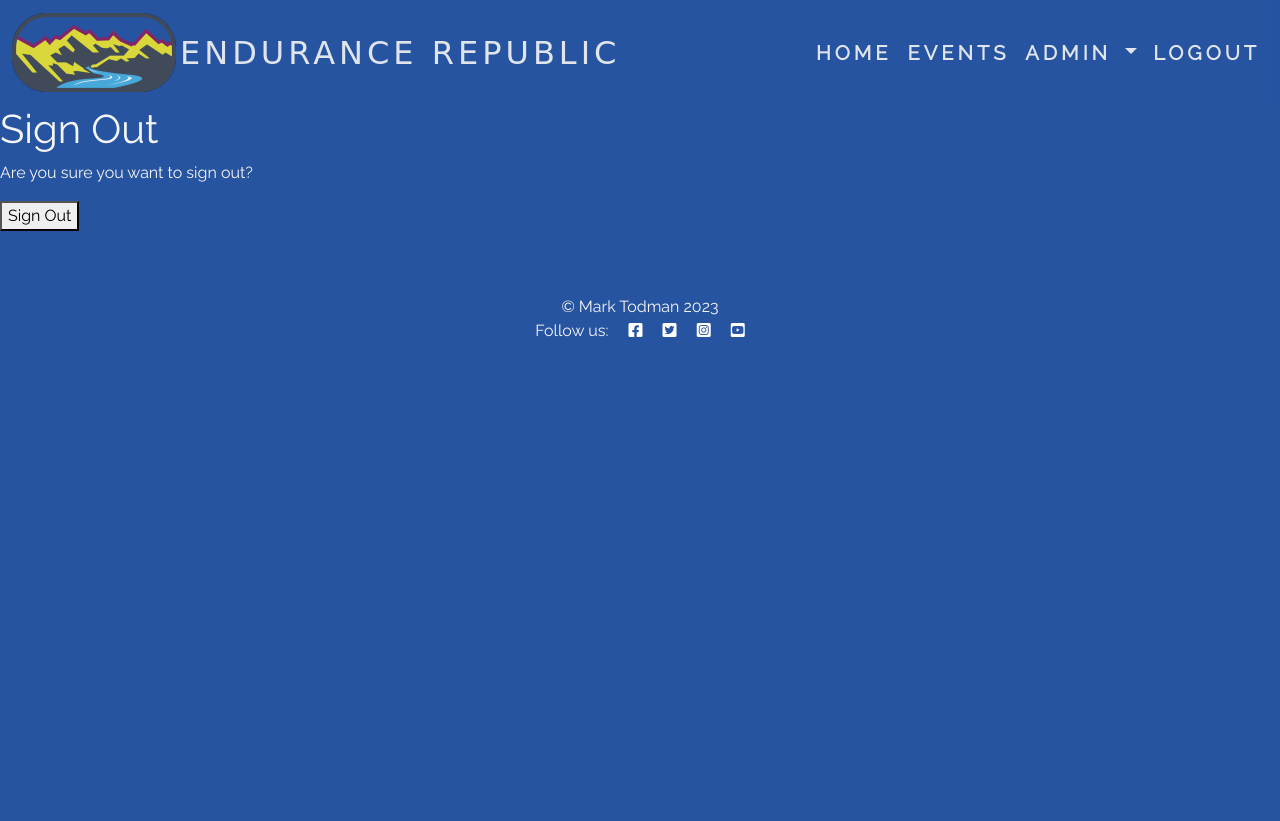
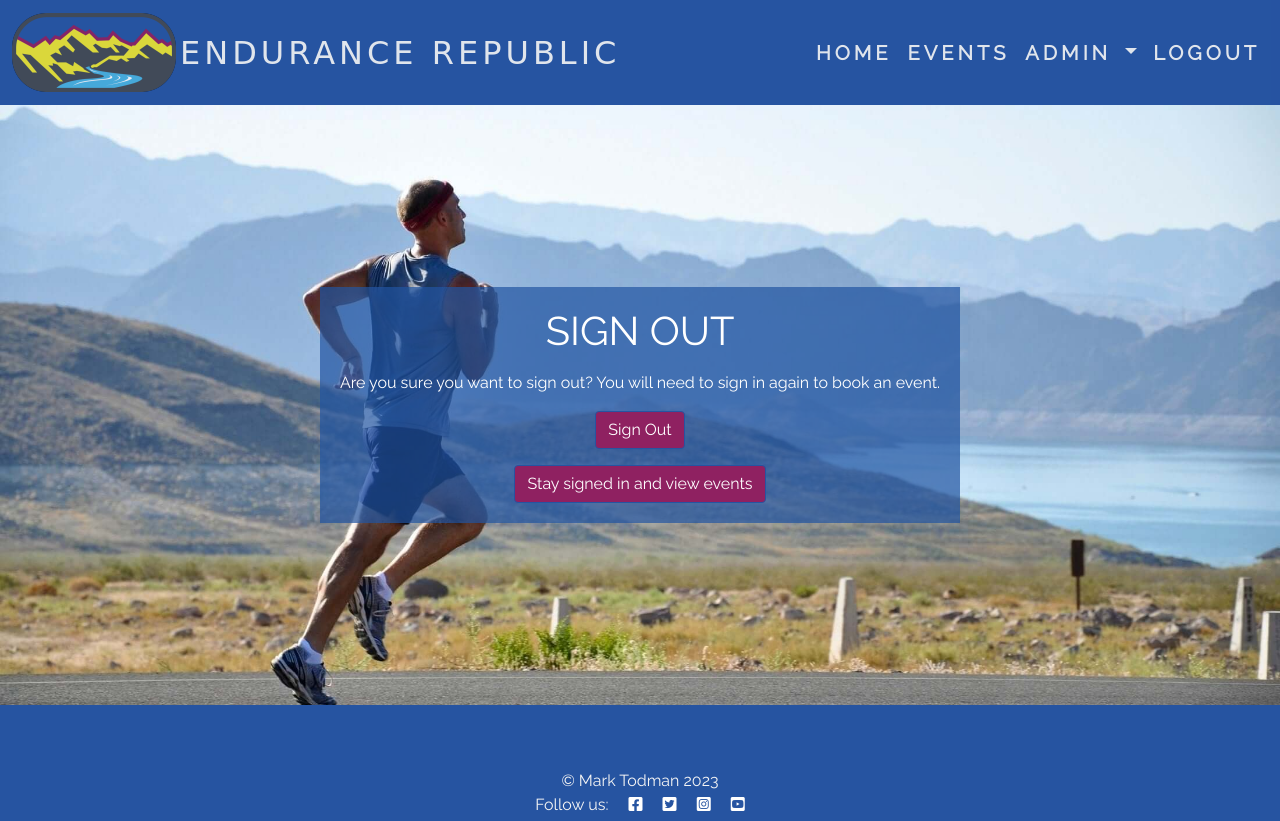
Before and after one commit to marktodman/endurance-republic, a Django app: page /accounts/logout/ in a window 1280 px wide. Before the commit the page ends 337 px from the top, so only its background shows below. Run offline with Django 3.2, Linux system fonts and the light colour scheme; the visitor is signed in with stand-in values (Sample User, id 1); some web fonts are replaced.

Commit message:
style: Style updated for sign out page

```diff
--- a/templates/allauth/account/logout.html
+++ b/templates/allauth/account/logout.html
@@ -5,17 +5,24 @@
 {% block head_title %}{% trans "Sign Out" %}{% endblock %}
 
 {% block content %}
-<h1>{% trans "Sign Out" %}</h1>
-
-<p>{% trans 'Are you sure you want to sign out?' %}</p>
-
+<div class="p-5 text-center bg-image bg-photo d-flex justify-content-center align-items-center">
+  <div class="mask home-overlay">
+      <div class="d-flex justify-content-center align-items-center">
+          <div class="text-white">
+              <h1 class="mb-3 text-uppercase">Sign Out</h1>
+              <p>Are you sure you want to sign out? You will need to sign in again to book an event.</p>
               <form method="post" action="{% url 'account_logout' %}">
                 {% csrf_token %}
                 {% if redirect_field_value %}
                 <input type="hidden" name="{{ redirect_field_name }}" value="{{ redirect_field_value }}"/>
                 {% endif %}
-  <button type="submit">{% trans 'Sign Out' %}</button>
+                <button class="btn btn-primary mb-2" type="submit">{% trans 'Sign Out' %}</button>
+                <br>
+                <a class="btn btn-primary mt-2" href="{% url 'events' %}" role="button">Stay signed in and view events</a>
               </form>
-
+          </div>
+      </div>
+  </div>
+</div>
 
 {% endblock %}
```
Lines whose indentation alone changed are shown as unchanged.
